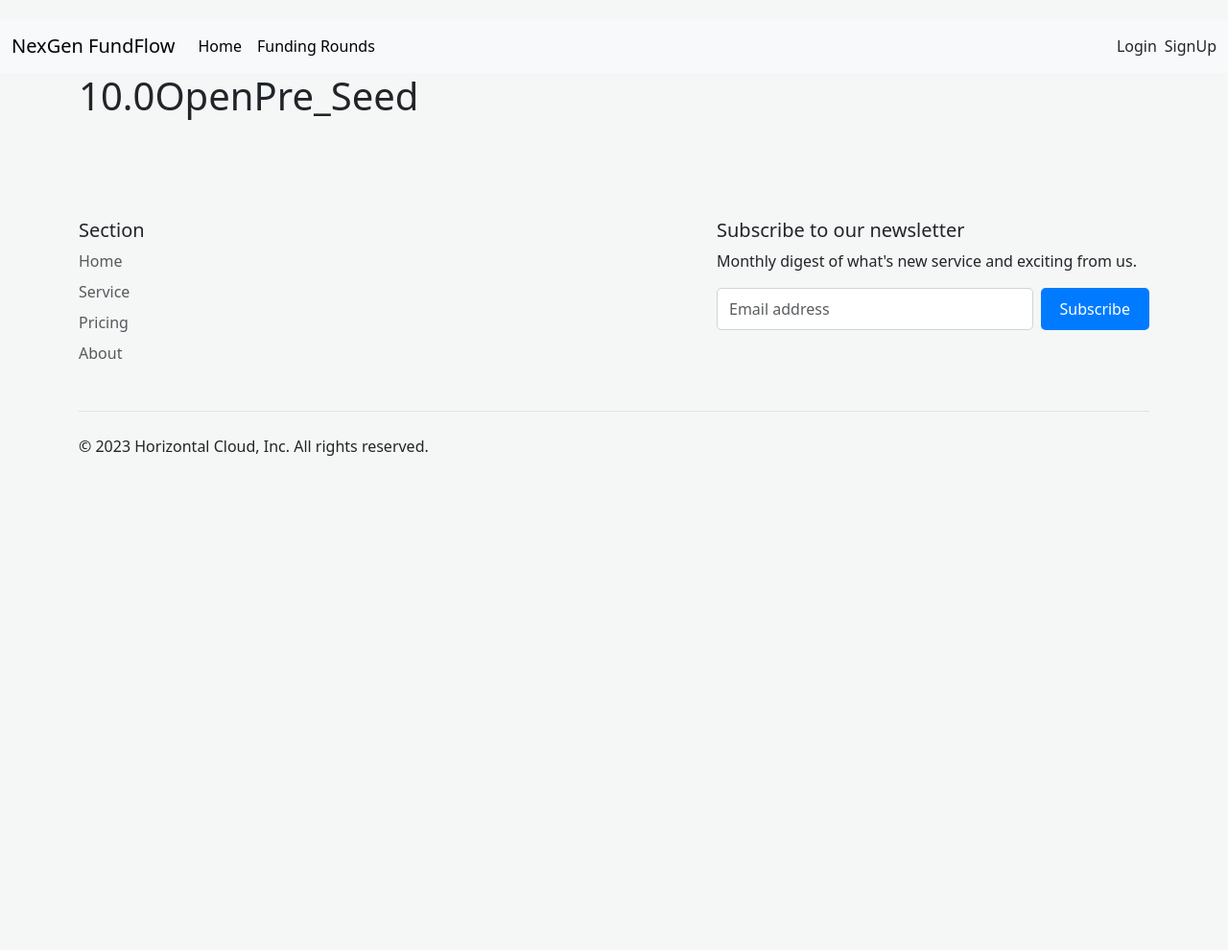
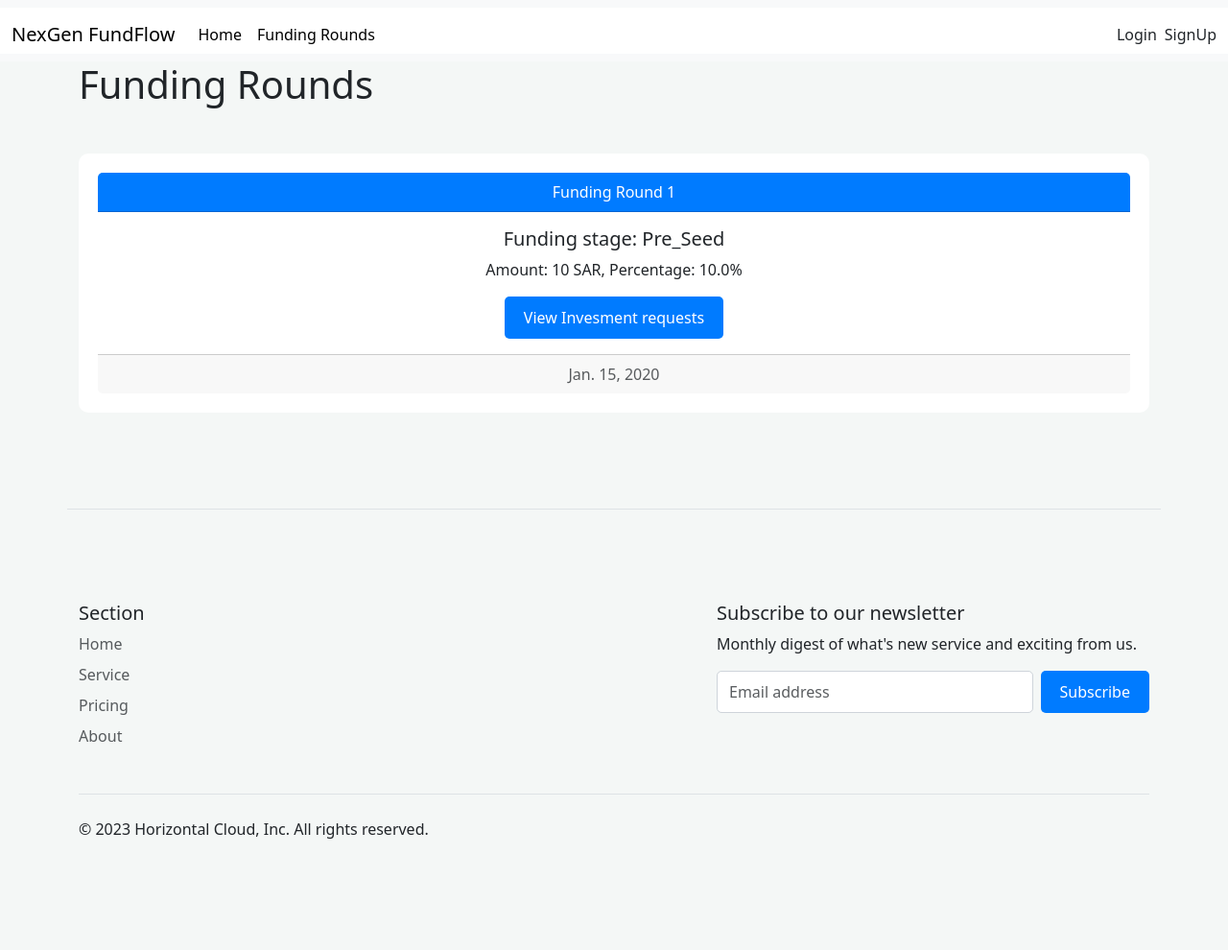
Before and after one commit to abdullah-alanezi/FinalCapstone, a Django app: page /startup/1/all/fund/ in a window 1280 px wide. Shown: the whole page at 96% size. Before the commit the page ends 475 px from the top, so only its background shows below. Run offline with Django 5.2, Linux system fonts and the light colour scheme; tables that the repository leaves empty hold one stand-in row (values such as "Sample post").

Commit message:
finished funding round and startup

```diff
--- a/NexGenFundFlow/home/static/css.css
+++ b/NexGenFundFlow/home/static/css.css
@@ -10,7 +10,6 @@
 /* custom.css */
 body {
     background-color: #f4f7f6;
-    margin-top: 20px;
 }
 
 .card {
@@ -48,3 +47,11 @@ body {
 }
 
 /* Add any additional custom styles you desire */
+
+
+
+/* startup sections */
+.primary-color-1 {
+    background-color: #ffffff
+}
+/* startup sections ends */
--- a/NexGenFundFlow/home/templates/home/base.html
+++ b/NexGenFundFlow/home/templates/home/base.html
@@ -10,8 +10,8 @@
 
 </head>
 <body>
-    <nav class="navbar navbar-expand-lg bg-body-tertiary">
-        <div class="container-fluid">
+    <nav class="navbar navbar-expand-lg bg-body-tertiary mt-0">
+        <div class="container-fluid primary-color-1 mt-0 pt-2">
           <a class="navbar-brand" href="{% url 'home:home_view' %}">NexGen FundFlow</a>
           <button class="navbar-toggler" type="button" data-bs-toggle="collapse" data-bs-target="#navbarText" aria-controls="navbarText" aria-expanded="false" aria-label="Toggle navigation">
             <span class="navbar-toggler-icon"></span>
@@ -50,7 +50,7 @@
         {% block body %}
         {% endblock %}
         <!-- Footer -->
-        <div class="container pt-5">
+        <div class="container pt-5 border-top " style="margin-top: 100px;">
             <footer class="py-5">
               <div class="row justify-content-between">
                 <div class="col-6 col-md-2 mb-3">
@@ -62,7 +62,7 @@
                     <li class="nav-item mb-2"><a href="#" class="nav-link p-0 text-body-secondary">About</a></li>
                   </ul>
                 </div>
-                <div class="col-md-5 offset-md-1 mb-3">
+                <div class="col-md-5 offset-md-1 mb-3 ">
                   <form>
                     <h5>Subscribe to our newsletter</h5>
                     <p>Monthly digest of what's new service and exciting from us.</p>
--- a/NexGenFundFlow/startup/models.py
+++ b/NexGenFundFlow/startup/models.py
@@ -45,6 +45,7 @@ class FundingRound(models.Model):
     fund_amount = models.IntegerField()
     fund_status = models.CharField(max_length=1024,choices=statuss.choices,default="Open")
     fund_stage = models.CharField(max_length=1024,choices=stages.choices)
+    create_at = models.DateField(auto_now_add=True)
 
     def __str__(self) -> str:
         return f'Round for {self.startup.startup_name} in {self.fund_stage} stage'
--- a/NexGenFundFlow/startup/templates/startup/create_startup.html
+++ b/NexGenFundFlow/startup/templates/startup/create_startup.html
@@ -3,9 +3,8 @@
 
 
 {% block body %}
-<div class="container ms-0">
-
-
+<section class="container primary-color-1 border rounded mt-5">
+    <div class="container ms-0 p-2">
         <form class="row" action="{% url 'startup:create_startup_view' %}" method="POST" enctype="multipart/form-data">
             {% if massage %}
             <div class="alert alert-danger" role="alert">
@@ -70,4 +69,5 @@
             </div>
         </form>
     </div>
+</section>
 {% endblock %}
--- a/NexGenFundFlow/startup/templates/startup/funding_round.html
+++ b/NexGenFundFlow/startup/templates/startup/funding_round.html
@@ -5,7 +5,7 @@
 
 
 {% block body %}
-<div class="container">
+<div class="container primary-color-1 border rounded p-3 mt-5">
     <form class="row" action="{% url 'startup:funding_round_view' startup_id %}" method="POST">
         {% csrf_token %}
         {% if massage %}
--- a/NexGenFundFlow/startup/templates/startup/view_funding_round.html
+++ b/NexGenFundFlow/startup/templates/startup/view_funding_round.html
@@ -10,11 +10,20 @@
 <div class="container">
     <div class="row">
         <div class="col-12">
+            <h1>Funding Rounds</h1>
             {% for n in fund %}
-            <div class="d-flex">
-                <h1>{{n.fund_percentage}}</h1>
-                <h1>{{n.fund_status}}</h1>
-                <h1>{{n.fund_stage}}</h1>
+            <div class="card text-center mt-5">
+                <div class="card-header">
+                  Funding Round {{n.id}}
+                </div>
+                <div class="card-body">
+                  <h5 class="card-title">Funding stage: {{n.fund_stage}} </h5>
+                  <p class="card-text">Amount: {{n.fund_amount}} SAR, Percentage: {{n.fund_percentage}}%</p>
+                  <a href="#" class="btn btn-primary">View Invesment requests</a>
+                </div>
+                <div class="card-footer text-body-secondary">
+                  {{n.create_at}}
+                </div>
             </div>
             {% endfor %}
         </div>
```
Also changed, not shown: NexGenFundFlow/startup/templates/startup/all_my_startup.html (+12 -4 lines), NexGenFundFlow/media/images/Screenshot_2023-12-28_at_2.50.36PM.png (added), NexGenFundFlow/startup/migrations/0003_fundinground_create_at.py (added). Lines whose indentation alone changed are shown as unchanged.
